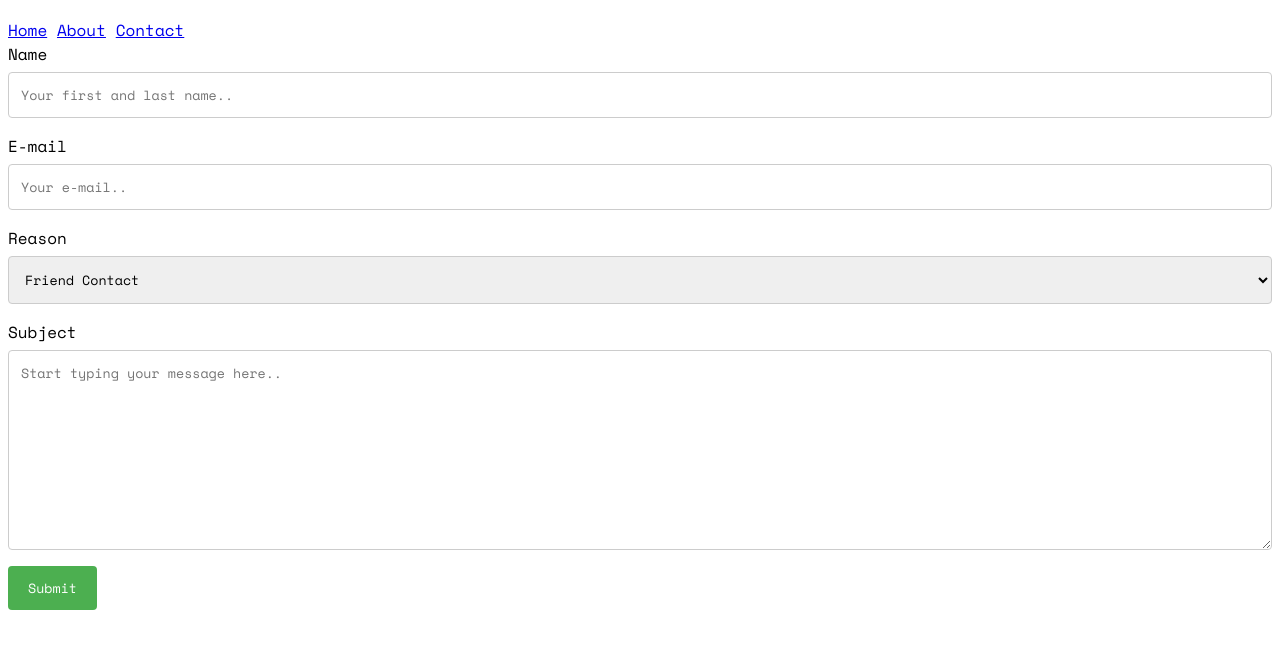
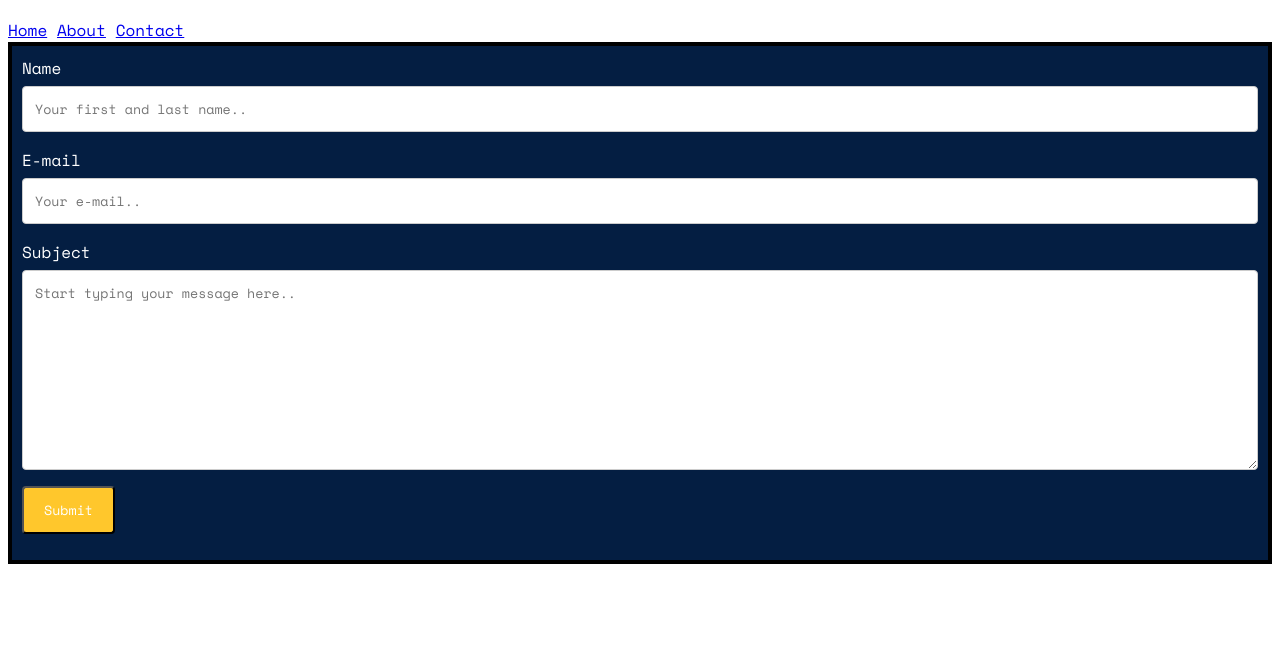
Before and after one commit to chadesaghir/Deliverable-One, a plain HTML site: page contact.html in a window 1280 px wide. Shown: the part 58-706 px from the top of the page. Drawn offline with nearby package versions, Linux system fonts and the light colour scheme.

Commit message:
Changes to css

```diff
--- a/contact.html
+++ b/contact.html
@@ -1,8 +1,8 @@
-
 <head>
   <link rel="stylesheet" type="text/css" href="stylesheet.css">
   <meta name="viewport" content="width=device-width, initial-scale=1.0"/>
-  <link href="https://fonts.googleapis.com/css?family=Space+Mono:400,700|Indie+Flower:400" type="text/css" rel="stylesheet">
+  <link href="https://fonts.googleapis.com/css?family=Space+Mono:400,700|Indie+Flower:400" type="text/css"
+        rel="stylesheet">
 
 </head>
 
@@ -24,27 +24,20 @@
 <div class="container">
   <form action="/action_page.php" method="post">
 
-    <label for="fname">Name</label>
-    <input type="text" id="fname" name="firstname" placeholder="Your first and last name..">
+    <label for="flname">Name</label>
+    <input type="text" id="flname" name="firstlastname" placeholder="Your first and last name..">
 
     <label for="email">E-mail</label>
     <input type="text" id="email" name="e-mail" placeholder="Your e-mail..">
 
-    <label for="reason">Reason</label>
-    <select id="reason" name="reason">
-      <option value="friend">Friend Contact</option>
-      <option value="personal">Personal Contact</option>
-      <option value="business">Business Contact</option>
-    </select>
+    <label for="subject">Subject</label>
+    <textarea id="subject" name="subject" placeholder="Start typing your message here.."
+              ></textarea>
 
-    <label for="subject">Subject</label>
-    <textarea id="subject" name="subject" placeholder="Start typing your message here.." style="height:200px"></textarea>
-
-    <input type="submit" value="Submit">
+    <input type="submit" id="submit" value="Submit">
 
   </form>
 </div>
 
 
-
 </body>
--- a/stylesheet.css
+++ b/stylesheet.css
@@ -1,26 +1,24 @@
-*{
-font-family: "Space Mono", monospace;}
-
+* {
+    font-family: "Space Mono", monospace;
+}
 
 a:hover {
     background-color: lightblue;
 }
 
 #myHeader {
-	display:flex;
+    display: flex;
     justify-content: center;
     font-family: "Indie Flower", monospace;
     text-transform: uppercase;
 }
 
-
-p{
+p {
     color: blue;
     font-family: "Space Mono", monospace;
 }
 
-
-ul{
+ul {
     list-style-type: none;
     margin: 0;
     padding: 0;
@@ -31,24 +29,22 @@ ul{
 }
 
 img {
-    height:300px;
+    height: 300px;
     width: 300px;
     border-radius: 25px;
     box-shadow: 10px 10px 5px #888888;
 }
 
 .mypictures {
-	display:flex;
+    display: flex;
     justify-content: space-evenly;
     flex-wrap: wrap;
 }
 
-
-
-input[type=text], select, textarea {
+input[type=text], textarea {
     width: 100%;
     padding: 12px;
-    border: 1px solid #ccc;
+    border: 1px solid #CCC;
     border-radius: 4px;
     box-sizing: border-box;
     margin-top: 6px;
@@ -56,21 +52,27 @@ input[type=text], select, textarea {
     resize: vertical
 }
 
-
 input[type=submit] {
-    background-color: #4CAF50;
+    background-color: #FFC72C;
     color: white;
     padding: 12px 20px;
-    border: none;
     border-radius: 4px;
-    cursor: pointer;
+
+}
+
+label {
+	color:white}
+
+#submit:hover {
+    background-color: #041E42;
 }
 
 
-input[type=submit]:hover {
-    background-color: #45a049;
+.container {
+	border: 4px solid black;
+	padding: 10px;
+	background-color: #041E42;
 }
-
 
 .container .mypictures {
     border-radius: 5px;
@@ -78,6 +80,11 @@ input[type=submit]:hover {
     padding: 20px;
 }
 
+#subject {
+  height:200px}
+
+
 @media (max-width: 768px) {
-	*{
-		width:auto;}
+    * {
+        width: auto;
+    }
```
Also changed, not shown: about.html (+2 -2 lines), index.html (+12 -10 lines). Lines whose indentation alone changed are shown as unchanged.
